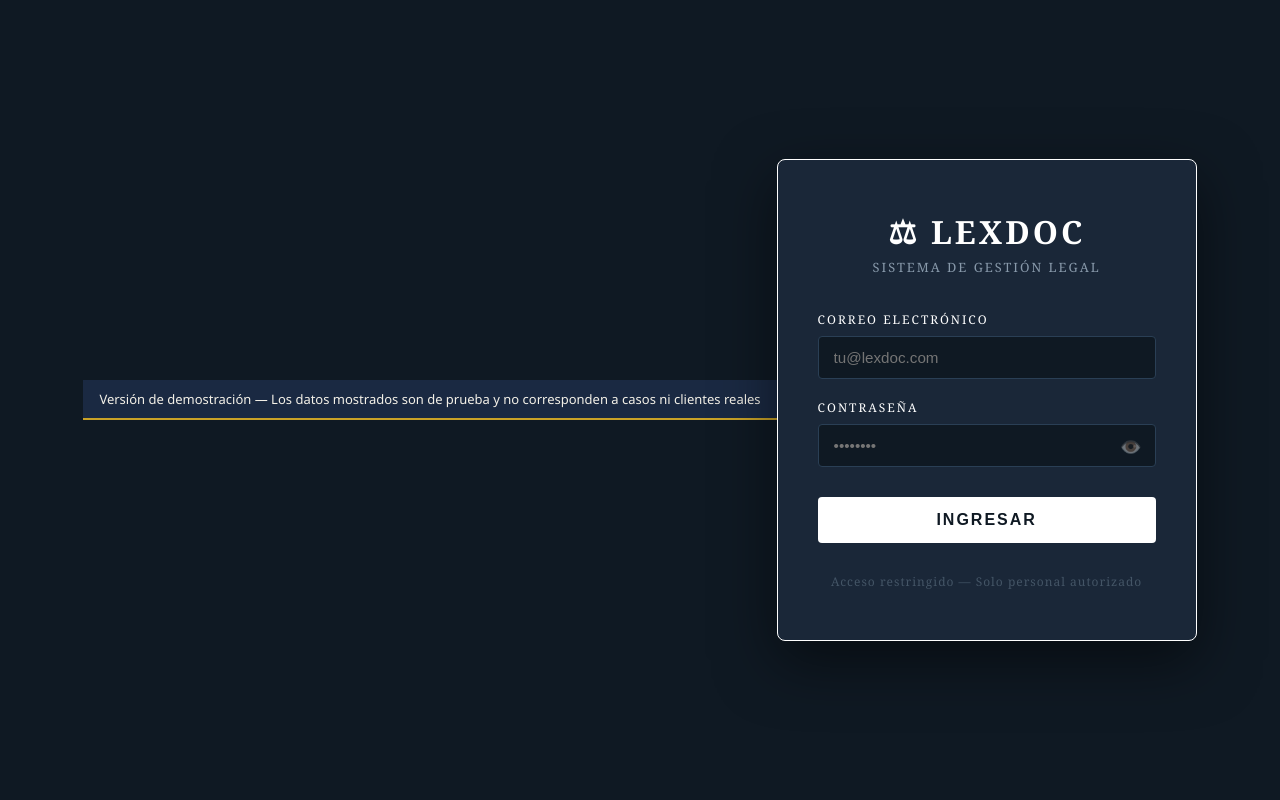
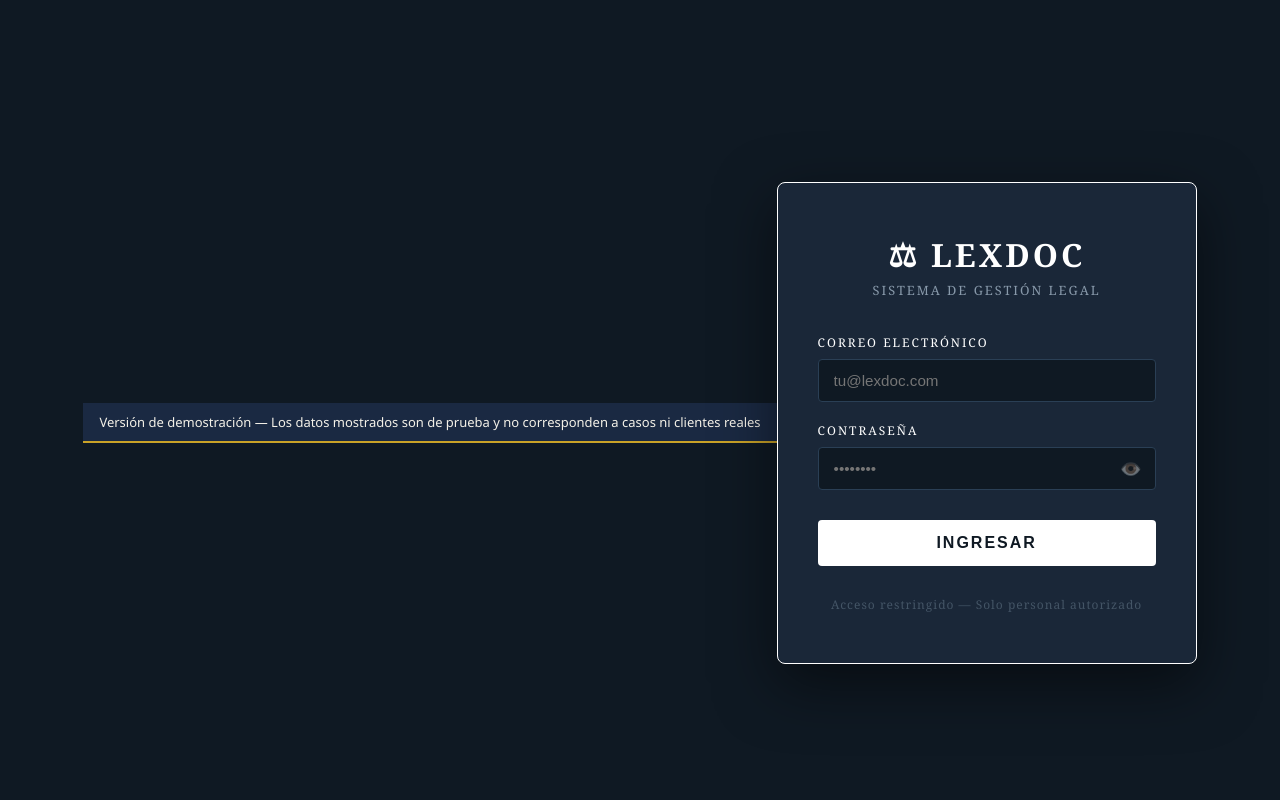
Before and after one commit to Carlosp0607/lexdoc, a Flask app: page /login in a window 1280 px wide. Run offline with Flask 3, Linux system fonts and the light colour scheme; some libraries are stand-ins or nearby versions.

Commit message:
Update login.html

```diff
--- a/templates/login.html
+++ b/templates/login.html
@@ -14,6 +14,7 @@
             display: flex;
             align-items: center;
             justify-content: center;
+            padding-top: 45px;
         }
 
         .container {
```
